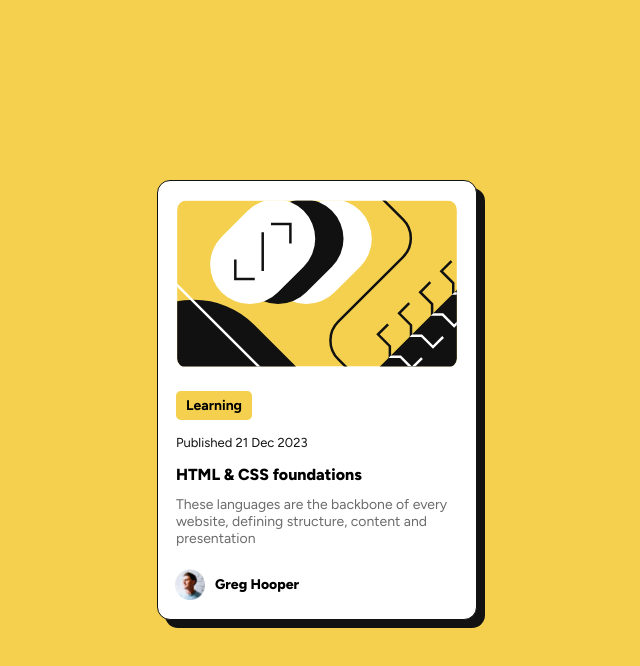
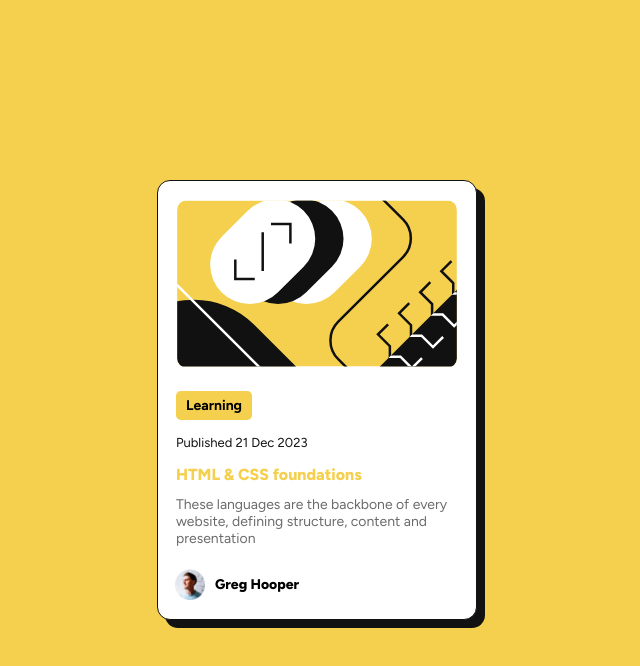
Before and after one commit to saminstein/blog-preview-card, a plain HTML site: page index.html in a window 1280 px wide. In both pictures the pointer is over the element "HTML & CSS foundations". Shown: the whole page, without its empty margins (323-963 px from the left). Drawn offline with Linux system fonts and the light colour scheme.

Commit message:
fix readme

```diff
--- a/style.css
+++ b/style.css
@@ -81,6 +81,12 @@ section h1 {
 }
 
 
+section h1:hover {
+  color: var(--Yellow);
+  cursor: pointer;
+}
+
+
 footer {
   display: flex;
   align-items: center;
```
Also changed, not shown: 2 other files.
